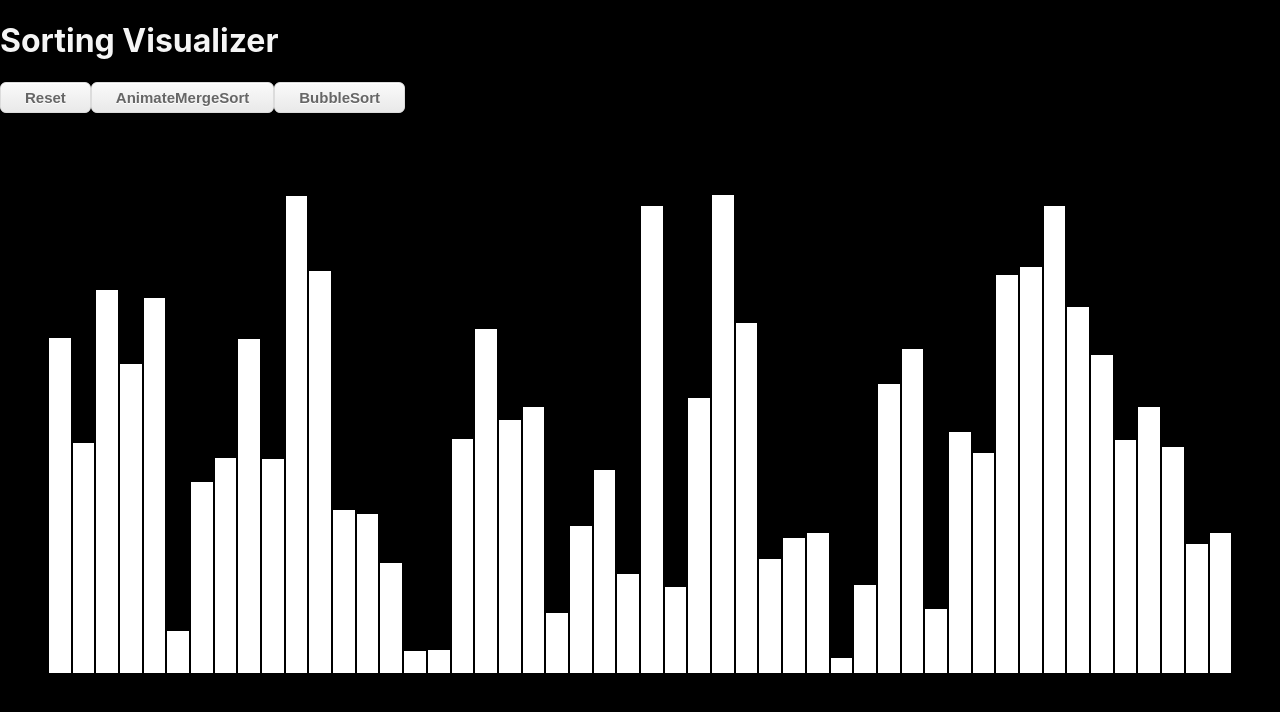
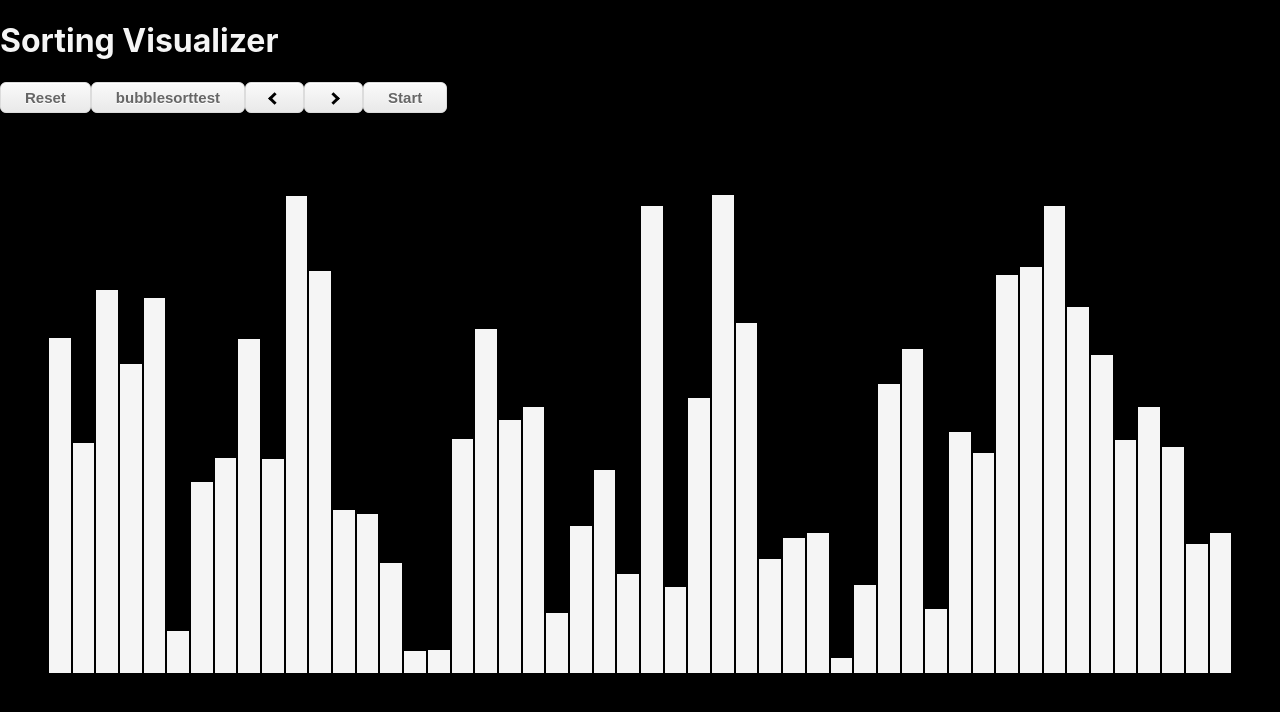
Before and after one commit to lennox-davidlevy/Sorting_Algo_Visualizer, a React (Create React App) app: page / in a window 1280 px wide. Shown: the top 712 px of the page. Built offline with nearby package versions, Linux system fonts and the light colour scheme.

Commit message:
bubblesort refactored and animated, history added

```diff
--- /dev/null
+++ b/src/components/Bar.js
@@ -0,0 +1,6 @@
+import React from 'react';
+
+export default function Bar({ height, color, index }) {
+  const style = { height: `${height}%`, backgroundColor: color };
+  return <div className="bar-number" key={index} style={style}></div>;
+}
--- a/src/components/Bars.js
+++ b/src/components/Bars.js
@@ -1,16 +1,17 @@
 import React from 'react';
+import Bar from './Bar';
 
-export default function Bars({ arr }) {
+export default function Bars({ arr, colorStep }) {
+  if (!arr) return null;
+  const colorIdx = { 0: 'whitesmoke', 1: 'red', 2: 'lightblue' };
+
   return (
     <div className="bar-container">
       {arr.map((num, index) => {
-        const percentage = (num / 1000) * 100;
+        const height = (num / 1000) * 100;
+        const colorBar = colorIdx[colorStep[index]];
         return (
-          <div
-            className="bar-number"
-            key={index}
-            style={{ height: `${percentage}%` }}
-          ></div>
+          <Bar key={index} height={height} color={colorBar} index={index} />
         );
       })}
     </div>
--- a/src/components/Buttons.js
+++ b/src/components/Buttons.js
@@ -1,8 +1,8 @@
 import React from 'react';
 
-export default function Buttons({ clickHandler, title, props }) {
+export default function Buttons({ clickHandler, title, item }) {
   return (
-    <button className="myButton" onClick={() => clickHandler(props)}>
+    <button className="myButton" onClick={() => clickHandler(item)}>
       {title}
     </button>
   );
--- a/src/components/Visualizer.css
+++ b/src/components/Visualizer.css
@@ -72,3 +72,33 @@ label {
   position: relative;
   top: 1px;
 }
+
+/* ARROW BUTTONS */
+
+.arrow {
+  border: solid black;
+  border-width: 0 3px 3px 0;
+  display: inline-block;
+  padding: 3px;
+  color: whitesmoke;
+}
+
+.right {
+  transform: rotate(-45deg);
+  -webkit-transform: rotate(-45deg);
+}
+
+.left {
+  transform: rotate(135deg);
+  -webkit-transform: rotate(135deg);
+}
+
+.up {
+  transform: rotate(-135deg);
+  -webkit-transform: rotate(-135deg);
+}
+
+.down {
+  transform: rotate(45deg);
+  -webkit-transform: rotate(45deg);
+}
--- a/src/components/Visualizer.js
+++ b/src/components/Visualizer.js
@@ -1,10 +1,6 @@
 import React, { useEffect, useState } from 'react';
 import { setRandomNumber } from '../helpers';
-import { mergeSort, bubbleSort } from '../algorithms';
-import {
-  animateMergeSortOnClick,
-  animateBubbleSortOnClick,
-} from './algoAnimation';
+import { bubbleSort } from './bubbleSort';
 import Buttons from './Buttons';
 import Bars from './Bars';
 import './Visualizer.css';
@@ -12,84 +8,92 @@ import './Visualizer.css';
 const Visualizer = () => {
   const [arr, setArr] = useState([]);
   const [numberOfBars, setNumberOfBars] = useState(50);
-  const [speed, setSpeed] = useState(2);
+  // const [speed, setSpeed] = useState(2);
+  const [steps, setSteps] = useState([]);
+  const [stepPosition, setStepPosition] = useState(0);
+  const [colors, setColors] = useState([]);
+  const [animations, setAnimations] = useState([]);
 
   useEffect(() => {
     resetArray(numberOfBars);
   }, [numberOfBars]);
 
   useEffect(() => {
-    const bars = document.getElementsByClassName('bar-number');
-    for (let i = 0; i < bars.length; i++) {
-      const barStyle = bars[i].style;
-      barStyle.backgroundColor = 'white';
-    }
+    const temp = [[...arr]];
+    setSteps(temp);
   }, [arr]);
 
+  useEffect(() => {
+    const temp = new Array(arr.length).fill(0);
+    setColors([temp]);
+  }, [arr]);
+
+  const stepForward = () => {
+    if (stepPosition >= steps.length - 1) return;
+    clear();
+    setStepPosition(stepPosition + 1);
+  };
+  const stepBack = () => {
+    if (stepPosition <= 0) return;
+    clear();
+    setStepPosition(stepPosition - 1);
+  };
+
   const resetArray = (n) => {
+    clear();
     const arr = [];
     for (let i = 0; i < n; i++) {
       arr.push(setRandomNumber(5, 1000));
     }
     setArr(arr);
+    setStepPosition(0);
   };
 
-  const resetOnClick = () => {
-    window.location.reload(false);
+  const bubbleSortSteps = () => {
+    if (steps.length > 1) return;
+    bubbleSort(arr, steps, colors);
+    startAnimation();
   };
 
-  const mergeSortOnClick = () => {
-    setArr(mergeSort(arr));
+  const clear = () => {
+    animations.forEach((animation) => clearTimeout(animation));
+    setAnimations([]);
   };
 
-  const changeNumberOfBars = (e) => {
-    e.preventDefault();
-    setNumberOfBars(e.target.value);
+  const startAnimation = (n) => {
+    clear();
+    const test = [];
+    for (let i = 0; i < steps.length; i++) {
+      let animation = setTimeout(() => {
+        setStepPosition(i);
+      }, i * 10);
+      test.push(animation);
+    }
+    setAnimations(test);
   };
 
-  const changeSpeed = (e) => {
-    e.preventDefault();
-    setSpeed(e.target.value);
+  const startOrRestart = () => {
+    if (stepPosition > 0) {
+      return 'Restart';
+    } else {
+      return 'Start';
+    }
   };
-
   return (
     <div className="container">
-      <Buttons clickHandler={resetOnClick} title="Reset" />
-      {/* <Buttons clickHandler={mergeSortOnClick} title="MergeSort" /> */}
+      <Buttons clickHandler={resetArray} title="Reset" item={numberOfBars} />
+      <Buttons clickHandler={bubbleSortSteps} title="bubblesorttest" />
+      <Buttons clickHandler={stepBack} title={<i className="arrow left"></i>} />
       <Buttons
-        clickHandler={animateMergeSortOnClick}
-        title="AnimateMergeSort"
-        props={arr}
+        clickHandler={stepForward}
+        title={<i className="arrow right"></i>}
       />
       <Buttons
-        clickHandler={animateBubbleSortOnClick}
-        title="BubbleSort"
-        props={arr}
+        clickHandler={startAnimation}
+        title={startOrRestart()}
+        item={stepPosition}
       />
-
-      {/* <label>
-        Bars: {numberOfBars}
-        <input
-          type="range"
-          min="50"
-          max="350"
-          value={numberOfBars}
-          step="50"
-          onChange={(e) => changeNumberOfBars(e)}
-        />
-      </label>
-      <label>
-        Sorting Speed: {speed}
-        <input
-          type="range"
-          min="1"
-          max="3"
-          value={speed}
-          step="1"
-          onChange={(e) => changeSpeed(e)}
-        />
-      </label> */}
-      <Bars arr={arr} />
+      <Bars arr={steps[stepPosition]} colorStep={colors[stepPosition]} />
     </div>
   );
 };
--- a/src/components/bubbleSort.js
+++ b/src/components/bubbleSort.js
@@ -1,31 +1,39 @@
-const bubbleSort = (arr, steps, color) => {
-  const colorKey = [...color[color.length - 1]];
-  for (let i = 0; i < arr.length; i++) {
+const bubbleSort = (arr, steps, colors) => {
+  // let arr = a.slice(),
+  //   steps = s.slice(),
+  //   colors = c.slice();
+
+  let colorState = colors[colors.length - 1].slice();
+
+  for (let i = 0; i < arr.length - 1; i++) {
     for (let j = 0; j < arr.length - i - 1; j++) {
-      const a = arr[j];
-      const b = arr[j + 1];
-      if (a > b) {
-        swap(arr, j, j + 1);
+      if (arr[j] > arr[j + 1]) {
+        arr = swap(arr, j, j + 1);
       }
-      steps.push([...arr]);
-      colorKey[j] = 1;
-      colorKey[j + 1] = 1;
-      color.push([...colorKey]);
-      colorKey[j] = 0;
-      colorKey[j + 1] = 0;
+      steps.push(arr.slice());
+      colorState[j] = 1;
+      colorState[j + 1] = 1;
+      colors.push(colorState.slice());
+      colorState[j] = 0;
+      colorState[j + 1] = 0;
     }
-    colorKey[arr.length - 1 - i] = 2;
+    colorState[arr.length - 1 - i] = 2;
     steps.push(arr.slice());
-    color.push(colorKey.slice());
+    colors.push(colorState.slice());
   }
-  return;
+  colors[colors.length - 1] = new Array(arr.length).fill(2);
+  // return {
+  //   arr: arr,
+  //   steps: steps,
+  //   colors: colors,
+  // };
 };
 
 const swap = (arr, a, b) => {
   const temp = arr[a];
   arr[a] = arr[b];
   arr[b] = temp;
-  return;
+  return arr;
 };
 
 export { bubbleSort };
```
